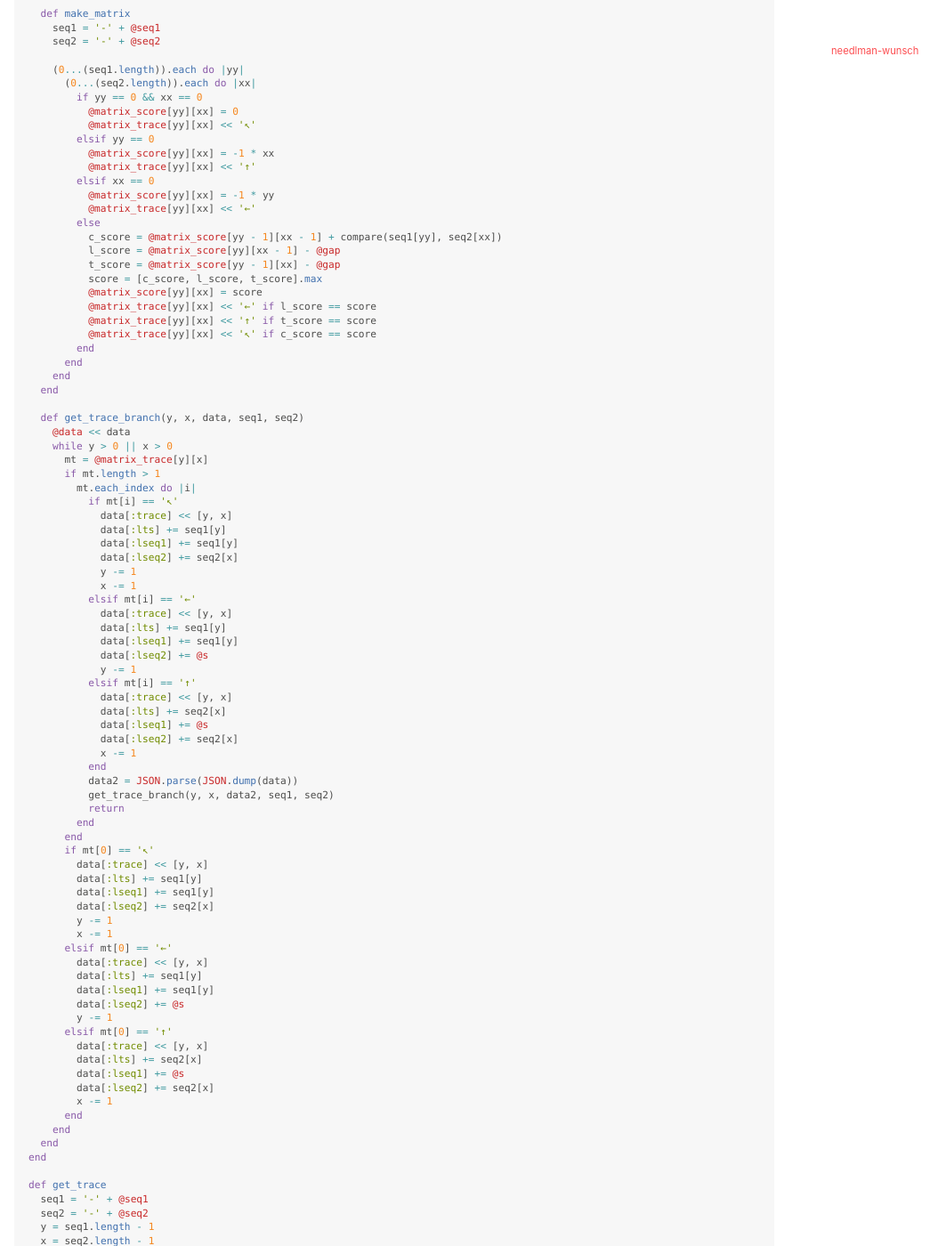
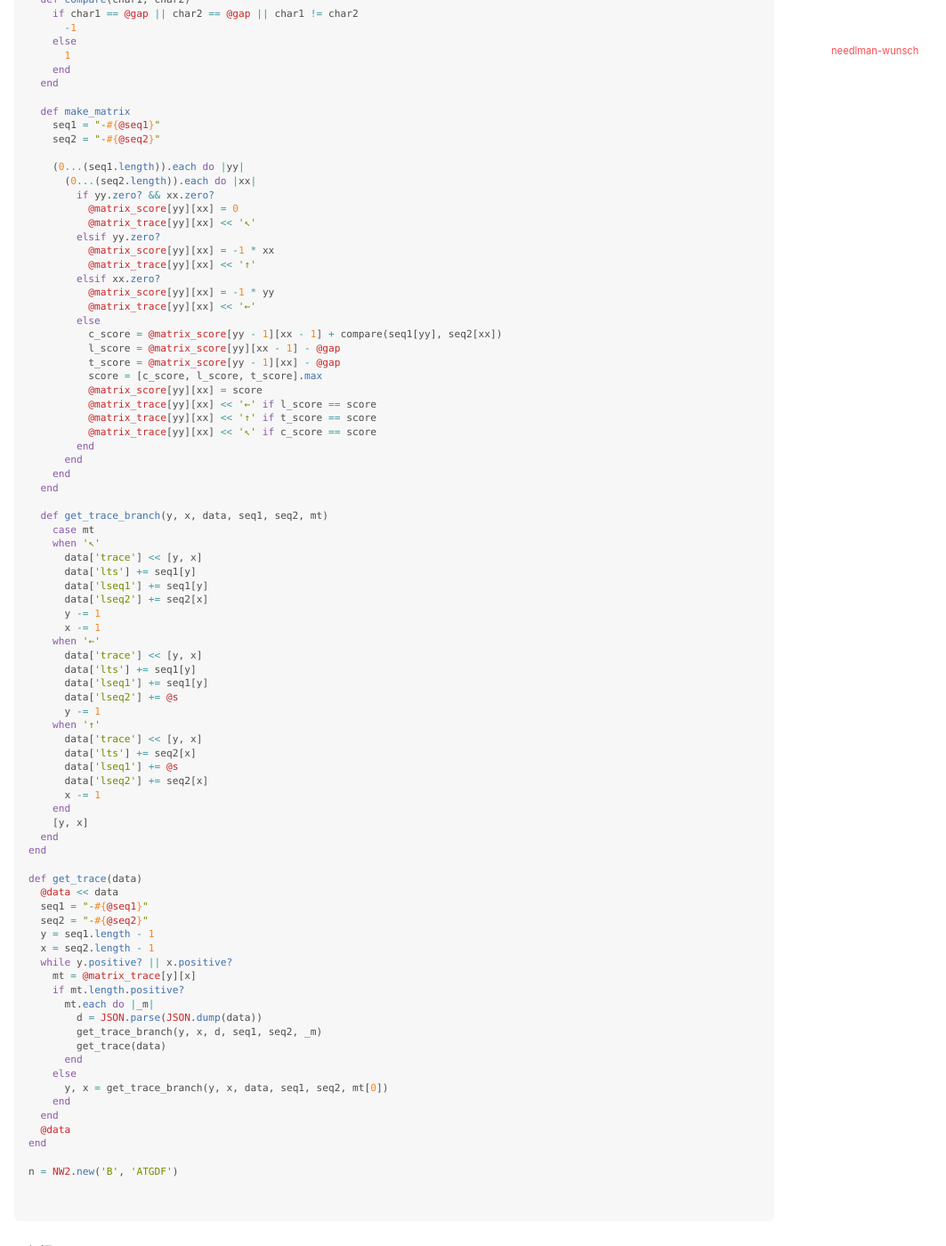
Before and after one commit to zwwland/goe13, a Jekyll site: the page built from _posts/2022-06-08-algorithm.md, in a window 1280 px wide and 1400 px high, scrolled down 1387 px. Shown: the whole window at 89% size, without its empty margins (87-1150 px from the left). Built offline with Jekyll 4.4.1, drawn with Linux system fonts in a browser that asks for light colours; nearby versions of some CDN libraries; some of the changed text lies outside the part shown.

Commit message:
nw change

```diff
--- a/_posts/2022-06-08-algorithm.md
+++ b/_posts/2022-06-08-algorithm.md
@@ -60,8 +67,8 @@ class NW2
 
   private
 
-  def compare(a, b)
-    if a == @gap || b == @gap || a != b
+  def compare(char1, char2)
+    if char1 == @gap || char2 == @gap || char1 != char2
       -1
     else
       1
@@ -69,18 +76,18 @@ class NW2
   end
 
   def make_matrix
-    seq1 = '-' + @seq1
-    seq2 = '-' + @seq2
+    seq1 = "-#{@seq1}"
+    seq2 = "-#{@seq2}"
 
     (0...(seq1.length)).each do |yy|
       (0...(seq2.length)).each do |xx|
-        if yy == 0 && xx == 0
+        if yy.zero? && xx.zero?
           @matrix_score[yy][xx] = 0
           @matrix_trace[yy][xx] << '↖'
-        elsif yy == 0
+        elsif yy.zero?
           @matrix_score[yy][xx] = -1 * xx
           @matrix_trace[yy][xx] << '↑'
-        elsif xx == 0
+        elsif xx.zero?
           @matrix_score[yy][xx] = -1 * yy
           @matrix_trace[yy][xx] << '←'
         else
@@ -97,74 +104,51 @@ class NW2
     end
   end
 
-  def get_trace_branch(y, x, data, seq1, seq2)
-    @data << data
-    while y > 0 || x > 0
-      mt = @matrix_trace[y][x]
-      if mt.length > 1
-        mt.each_index do |i|
-          if mt[i] == '↖'
-            data[:trace] << [y, x]
-            data[:lts] += seq1[y]
-            data[:lseq1] += seq1[y]
-            data[:lseq2] += seq2[x]
-            y -= 1
-            x -= 1
-          elsif mt[i] == '←'
-            data[:trace] << [y, x]
-            data[:lts] += seq1[y]
-            data[:lseq1] += seq1[y]
-            data[:lseq2] += @s
-            y -= 1
-          elsif mt[i] == '↑'
-            data[:trace] << [y, x]
-            data[:lts] += seq2[x]
-            data[:lseq1] += @s
-            data[:lseq2] += seq2[x]
-            x -= 1
-          end
-          data2 = JSON.parse(JSON.dump(data))
-          get_trace_branch(y, x, data2, seq1, seq2)
-          return
-        end
-      end
-      if mt[0] == '↖'
-        data[:trace] << [y, x]
-        data[:lts] += seq1[y]
-        data[:lseq1] += seq1[y]
-        data[:lseq2] += seq2[x]
-        y -= 1
-        x -= 1
-      elsif mt[0] == '←'
-        data[:trace] << [y, x]
-        data[:lts] += seq1[y]
-        data[:lseq1] += seq1[y]
-        data[:lseq2] += @s
-        y -= 1
-      elsif mt[0] == '↑'
-        data[:trace] << [y, x]
-        data[:lts] += seq2[x]
-        data[:lseq1] += @s
-        data[:lseq2] += seq2[x]
-        x -= 1
-      end
+  def get_trace_branch(y, x, data, seq1, seq2, mt)
+    case mt
+    when '↖'
+      data['trace'] << [y, x]
+      data['lts'] += seq1[y]
+      data['lseq1'] += seq1[y]
+      data['lseq2'] += seq2[x]
+      y -= 1
+      x -= 1
+    when '←'
+      data['trace'] << [y, x]
+      data['lts'] += seq1[y]
+      data['lseq1'] += seq1[y]
+      data['lseq2'] += @s
+      y -= 1
+    when '↑'
+      data['trace'] << [y, x]
+      data['lts'] += seq2[x]
+      data['lseq1'] += @s
+      data['lseq2'] += seq2[x]
+      x -= 1
     end
+    [y, x]
   end
 end
 
-def get_trace
-  seq1 = '-' + @seq1
-  seq2 = '-' + @seq2
+def get_trace(data)
+  @data << data
+  seq1 = "-#{@seq1}"
+  seq2 = "-#{@seq2}"
   y = seq1.length - 1
   x = seq2.length - 1
-  @data = []
-  d = {
-    lts: '',
-    lseq1: '',
-    lseq2: '',
-    trace: []
-  }
-  get_trace_branch(y, x, d, seq2, seq1)
+  while y.positive? || x.positive?
+    mt = @matrix_trace[y][x]
+    if mt.length.positive?
+      mt.each do |_m|
+        d = JSON.parse(JSON.dump(data))
+        get_trace_branch(y, x, d, seq1, seq2, _m)
+        get_trace(data)
+      end
+    else
+      y, x = get_trace_branch(y, x, data, seq1, seq2, mt[0])
+    end
+  end
+  @data
 end
 
 n = NW2.new('B', 'ATGDF')
```
Also changed, not shown: other parts of _posts/2022-06-08-algorithm.md (+16 -9 lines).
